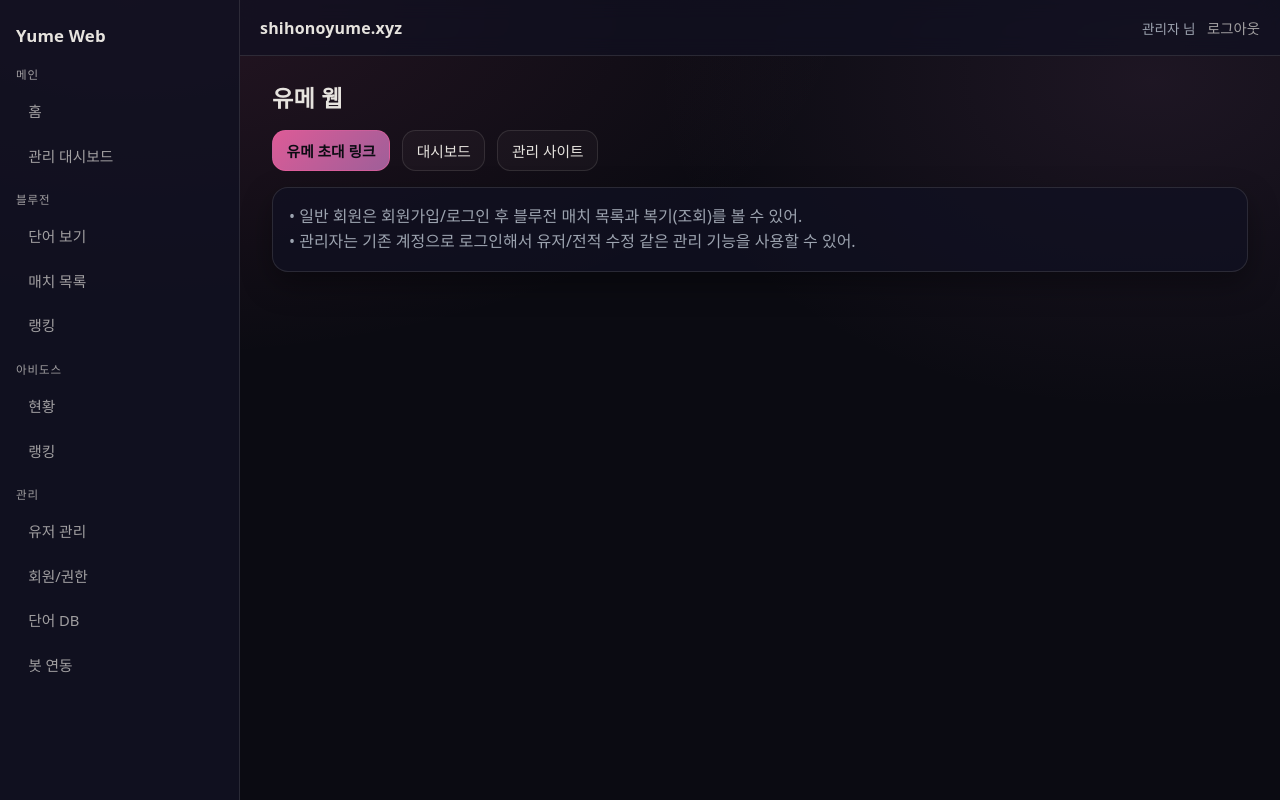
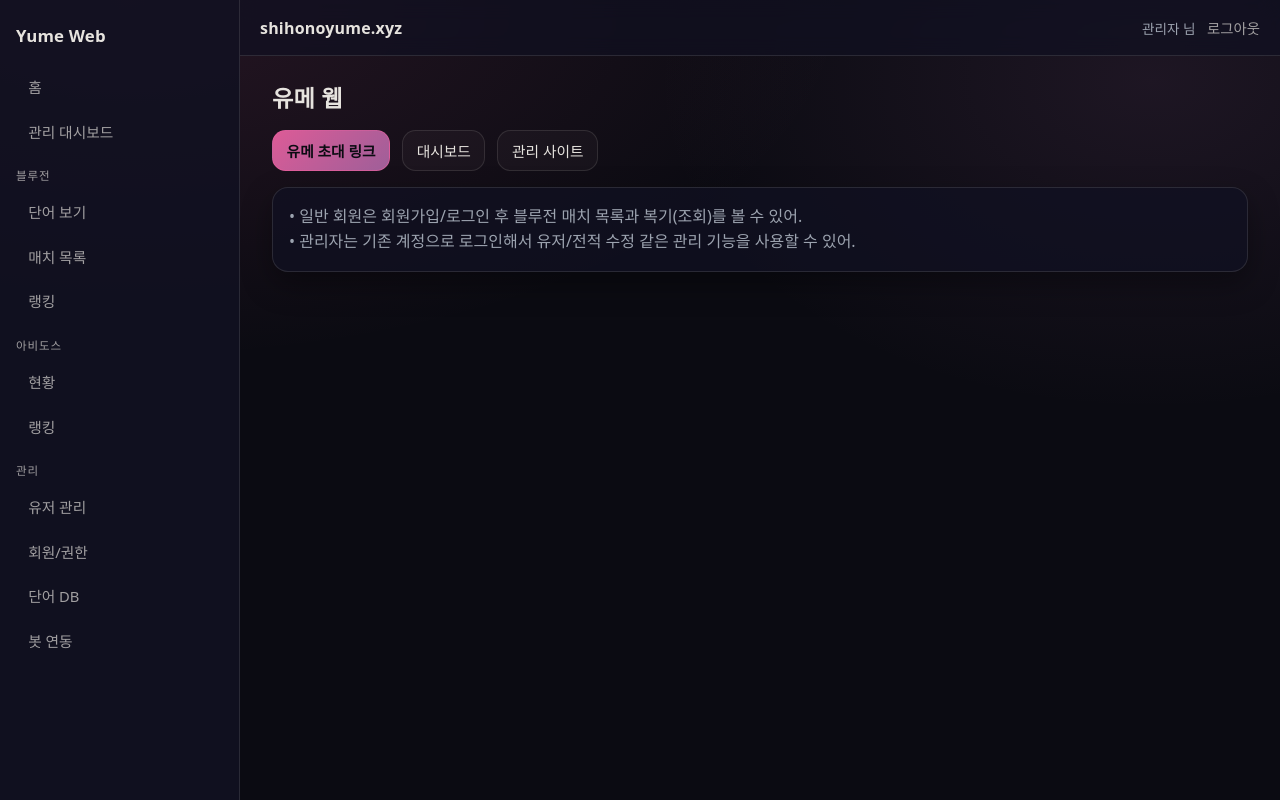
Before and after one commit to ryushiho/yume-web-public, a FastAPI app: page / in a window 1280 px wide. Run offline with FastAPI, Linux system fonts and the light colour scheme; the visitor is signed in with stand-in values (Sample User, id 1).

Commit message:
yumeweb zip deploy 2026-01-05 02:12:44

```diff
--- a/app/templates/base.html
+++ b/app/templates/base.html
@@ -276,8 +276,7 @@
         <div class="sidebar-title">Yume Web</div>
 
         {% if is_authenticated %}
-            <div class="nav-section-title">메인</div>
-            <a href="/" class="nav-link">홈</a>
+                        <a href="/" class="nav-link">홈</a>
 
             {% if is_admin %}
                 <a href="/dashboard/" class="nav-link">관리 대시보드</a>
```
